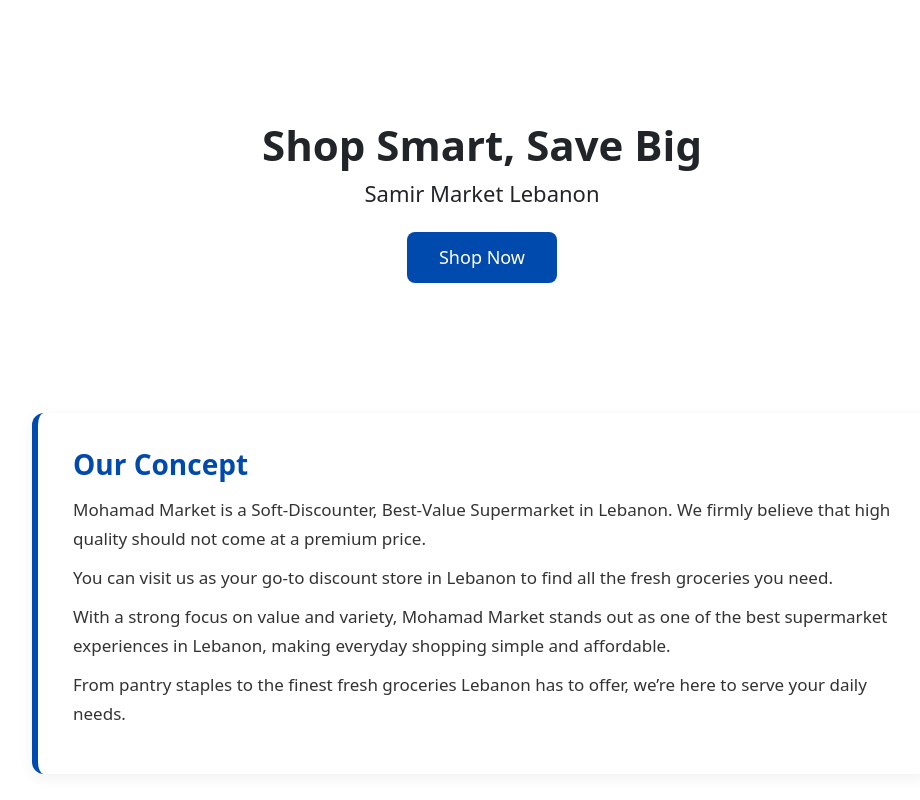
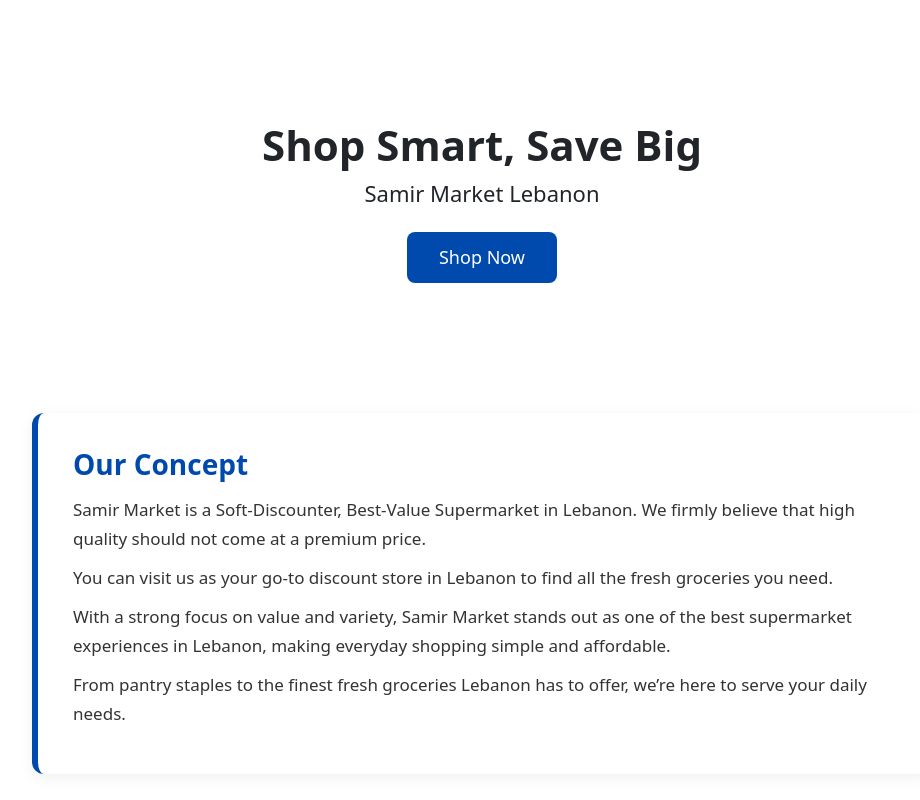
Before and after one commit to 32231021-star/WEBV2, a React (Create React App) app in the folder client/: page / in a window 1280 px wide. Shown: the top 800 px of the page, without its empty margins (158-1078 px from the left). Built offline with nearby package versions, Linux system fonts and the light colour scheme.

Commit message:
Update Home.js

```diff
--- a/client/src/pages/Home.js
+++ b/client/src/pages/Home.js
@@ -21,7 +21,7 @@
         <h2>Our Concept</h2>
 
         <p>
-          Mohamad Market is a Soft-Discounter, Best-Value Supermarket in Lebanon.
+          Samir Market is a Soft-Discounter, Best-Value Supermarket in Lebanon.
           We firmly believe that high quality should not come at a premium price.
         </p>
 
@@ -31,7 +31,7 @@
         </p>
 
         <p>
-          With a strong focus on value and variety, Mohamad Market stands out as
+          With a strong focus on value and variety, Samir Market stands out as
           one of the best supermarket experiences in Lebanon, making everyday
           shopping simple and affordable.
         </p>
```
